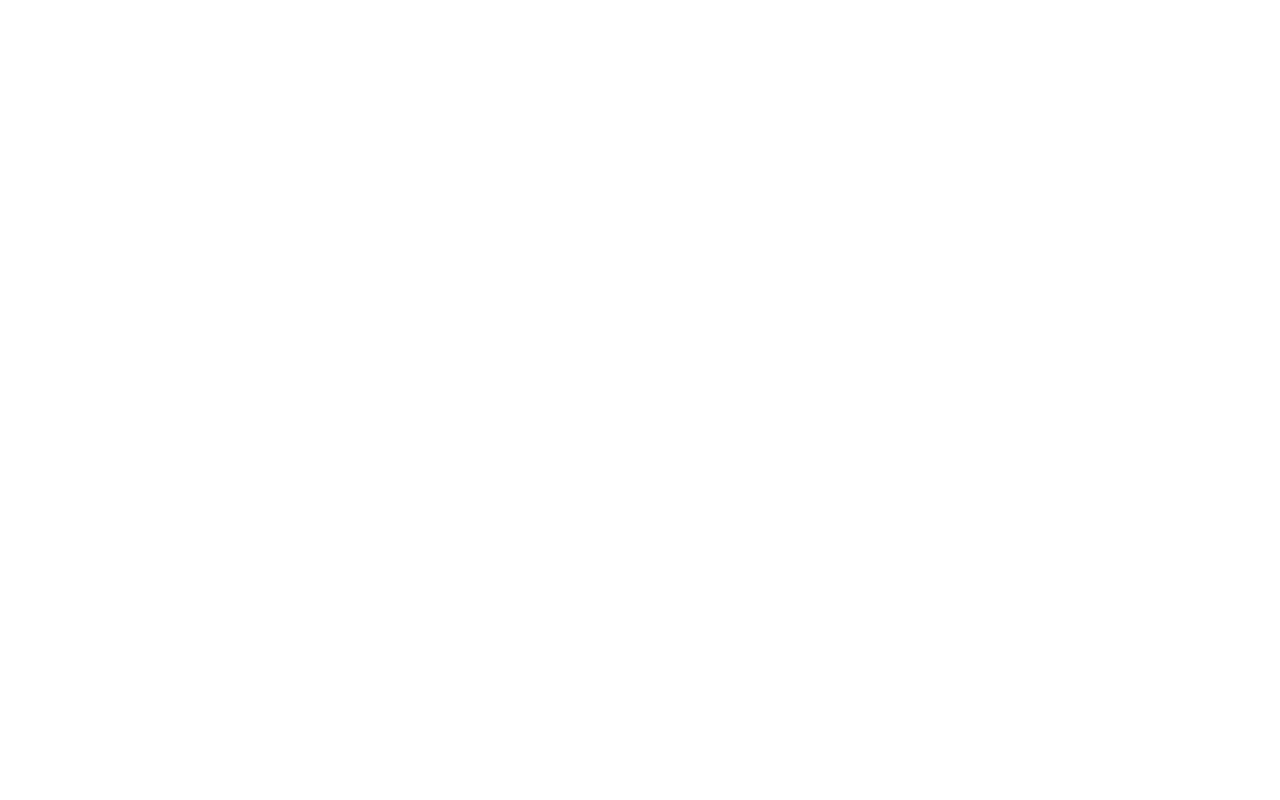
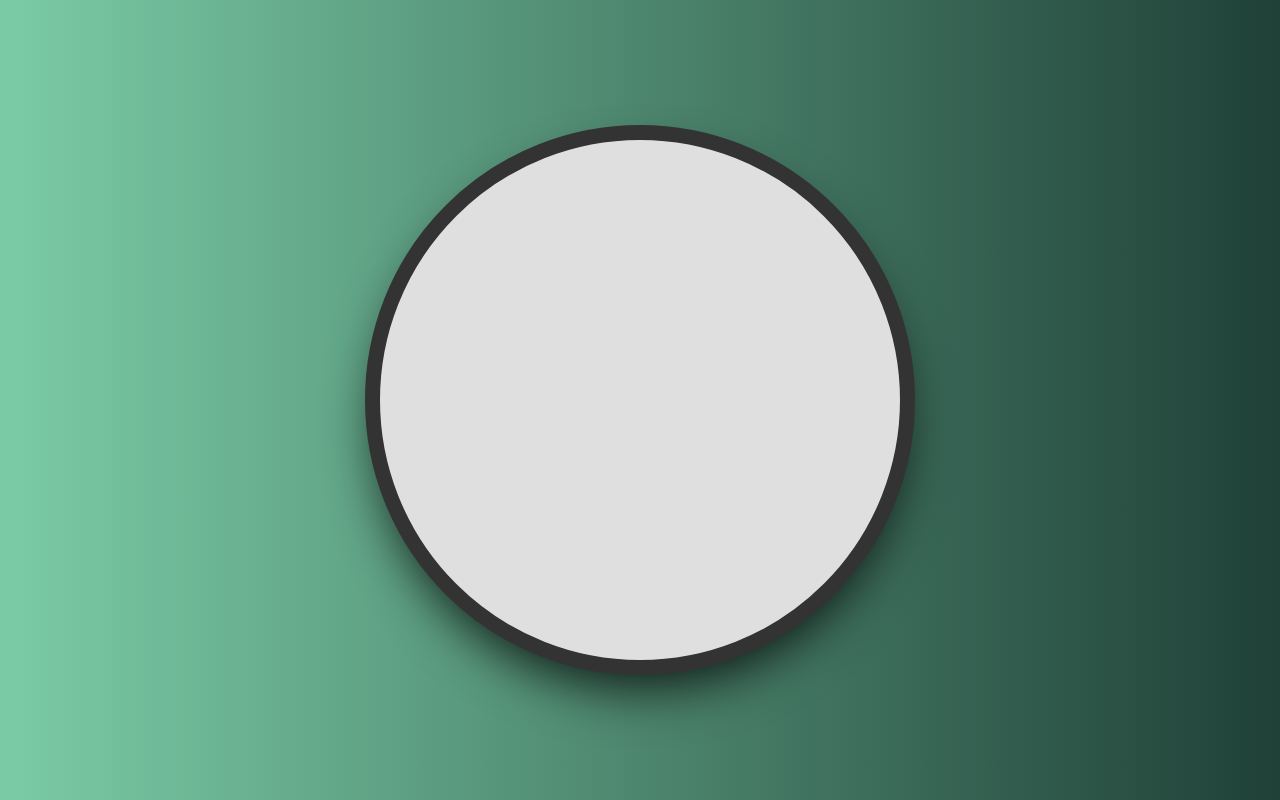
Before and after one commit to M-Hafez22/Analog_clock, a website built with Parcel: page src/index.html in a window 1280 px wide. Built offline with nearby package versions, Linux system fonts and the light colour scheme.

Commit message:
Styling clock fram

```diff
--- a/src/styles/_config.scss
+++ b/src/styles/_config.scss
@@ -1,3 +1,10 @@
+$clr-dark : #333;
+$clr-light : #666;
+$bg-clr-light: #7bcca6;
+$bg-clr-dark: #1f4037;
+$clock-bg: #dfdfdf;
+
+
 *{
   margin: 0;
   padding: 0;
--- a/src/styles/main.scss
+++ b/src/styles/main.scss
@@ -0,0 +1,19 @@
+@import 'config';
+
+body{
+  height: 100vh;
+  @include flexCenter;
+  overflow: hidden;
+  background: #1f4037;
+  background: linear-gradient(to right, $bg-clr-light, $bg-clr-dark);
+}
+
+#clock{
+  z-index: 1;
+  width: 550px;
+  height: 550px;
+  background: $clock-bg;
+  border: 15px solid $clr-dark;
+  border-radius: 50%;
+  box-shadow: 0 2vw 4vw -1vw rgba(0,0,0,0.8);
+}
```
